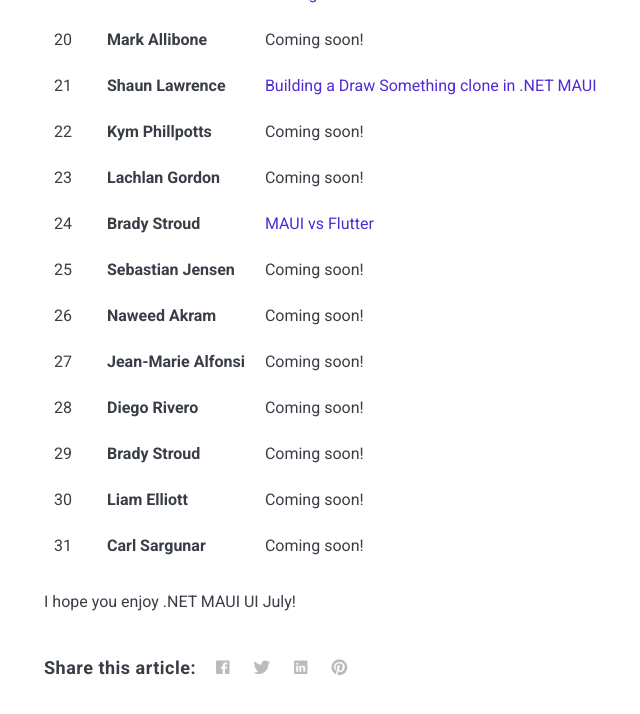
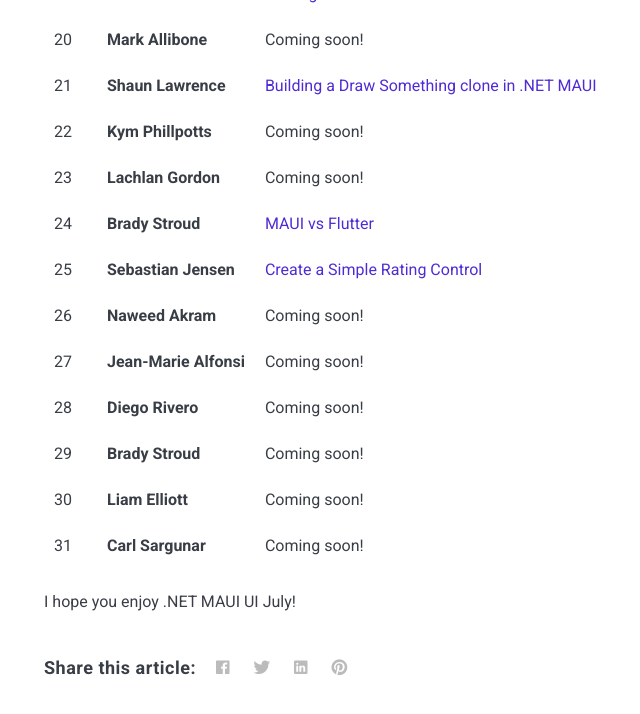
Before and after one commit to matt-goldman/matt-goldman.github.io, a Jekyll site: the page built from docs/_posts/2022-05-19-maui-ui-july.md, in a window 1280 px wide and 900 px high, scrolled down 3113 px, cut to the strip 0-758 px from the top of the window. Shown: the top 714 px of the strip, without its empty margins (216-856 px from the left). Built offline with Jekyll 4.4.1, drawn with Linux system fonts in a browser that asks for light colours; nearby versions of some CDN libraries; comment, search, counter and statistics services are not loaded.

Commit message:
added 25

```diff
--- a/docs/_posts/2022-05-19-maui-ui-july.md
+++ b/docs/_posts/2022-05-19-maui-ui-july.md
@@ -65,7 +65,7 @@
 | 22   | **Kym Phillpotts**     | Coming soon!                |
 | 23   | **Lachlan Gordon**     | Coming soon!                |
 | 24   | **Brady Stroud**        | [MAUI vs Flutter](https://medium.com/@bradystroud/maui-vs-flutter-multi-platform-frameworks-showdown-2d215a9a86f2)                |
-| 25   | **Sebastian Jensen**   | Coming soon!                |
+| 25   | **Sebastian Jensen**   | [Create a Simple Rating Control](https://medium.com/@tsjdevapps/net-maui-create-a-simple-rating-control-560566fa5014)                |
 | 26   | **Naweed Akram**       | Coming soon!                |
 | 27   | **Jean-Marie Alfonsi** | Coming soon!                |
 | 28   | **Diego Rivero**       | Coming soon!                |
```
